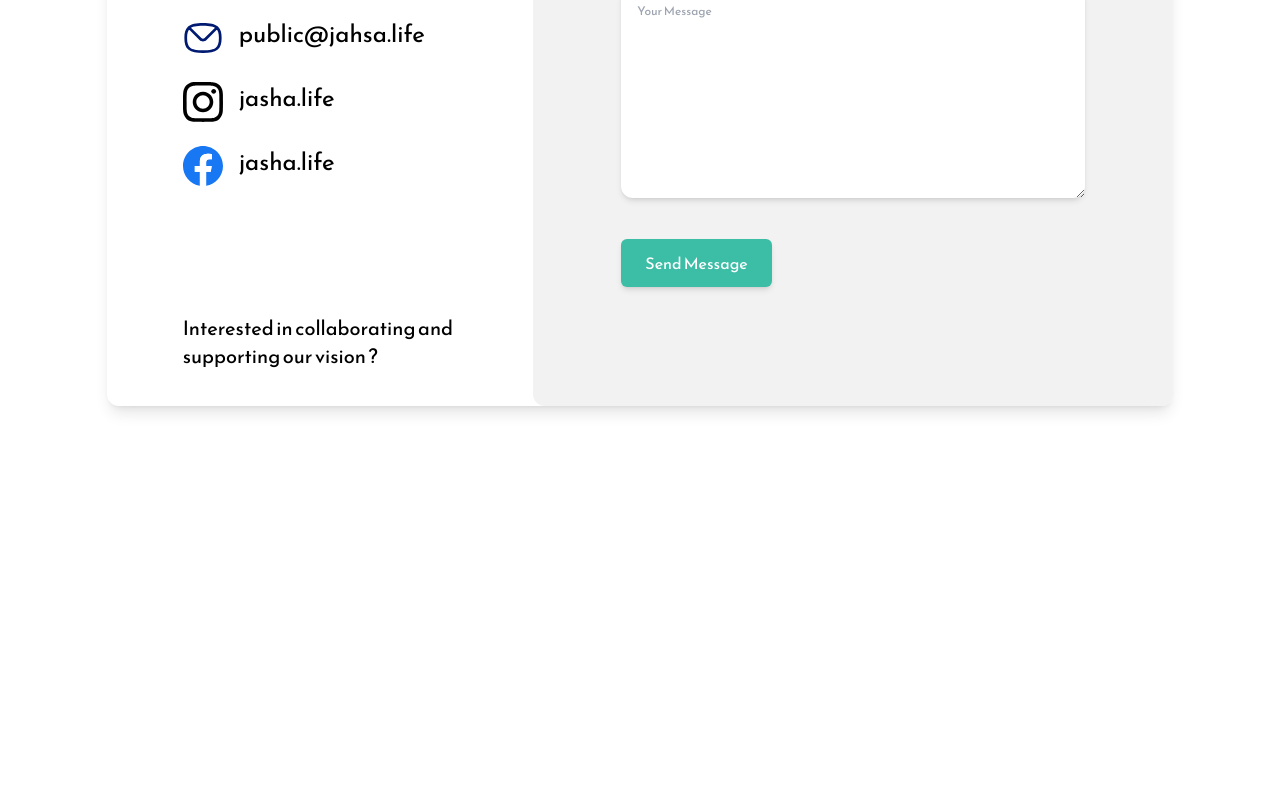
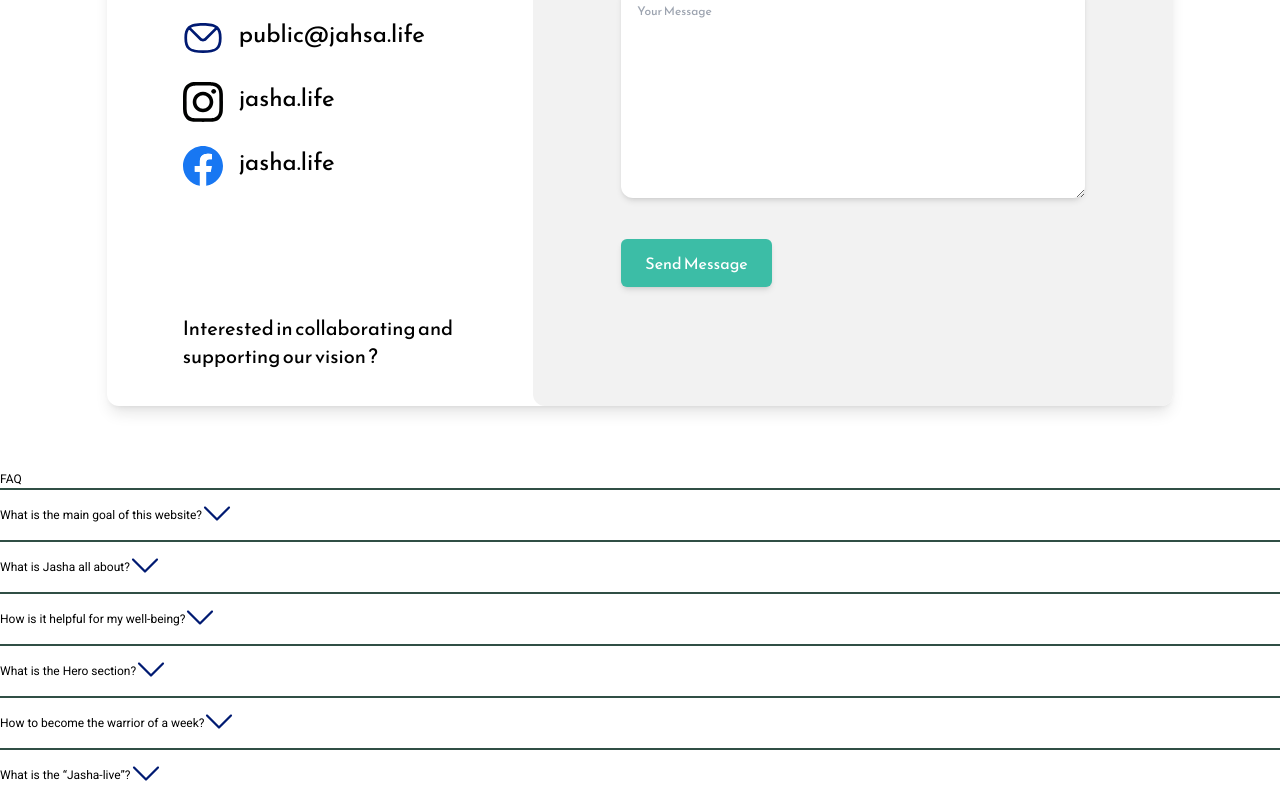
Before and after one commit to AboNazari/JASHA, a React (Create React App) app: page / in a window 1280 px wide. Shown: the part 4478-5278 px from the top of the page. Before the commit the page ends 4948 px from the top, so only its background shows below. Built offline with nearby package versions, Linux system fonts and the light colour scheme.

Commit message:
FAQ added

```diff
--- /dev/null
+++ b/src/components/Question.jsx
@@ -0,0 +1,16 @@
+import React from "react";
+import { ReactComponent as Up } from "../icons/Up.svg";
+import { ReactComponent as Down } from "../icons/Down.svg";
+
+const Question = ({ Question, Answer, open }) => {
+  return (
+    <div>
+      <li className="border-t-2 border-dark py-4 flex spcae-x-10">
+        <p>{Question}</p> {open ? <Up /> : <Down />}
+      </li>
+      {open ? <p className="p-10 mt-4 text-xl font-primary">{Answer}</p> : ""}
+    </div>
+  );
+};
+
+export default Question;
--- /dev/null
+++ b/src/data/QuestionsData.js
@@ -0,0 +1,34 @@
+const QuestionsList = [
+  {
+    id: "1",
+    Q: "What is the main goal of this website?",
+    A: "Lorem ipsum dolor sit amet consectetur, adipisicing elit. Est velit, excepturi itaque deleniti blanditiis aut officiis ab voluptatibus illum? Ducimus nesciunt mollitia tempora necessitatibus reiciendis labore ipsum alias ex enim.",
+  },
+  {
+    id: "2",
+    Q: "What is Jasha all about?",
+    A: "Lorem ipsum dolor sit amet consectetur, adipisicing elit. Est velit, excepturi itaque deleniti blanditiis aut officiis ab voluptatibus illum? Ducimus nesciunt mollitia tempora necessitatibus reiciendis labore ipsum alias ex enim.",
+  },
+  {
+    id: "3",
+    Q: "How is it helpful for my well-being?",
+    A: "Lorem ipsum dolor sit amet consectetur, adipisicing elit. Est velit, excepturi itaque deleniti blanditiis aut officiis ab voluptatibus illum? Ducimus nesciunt mollitia tempora necessitatibus reiciendis labore ipsum alias ex enim.",
+  },
+  {
+    id: "4",
+    Q: "What is the Hero section? ",
+    A: "Lorem ipsum dolor sit amet consectetur, adipisicing elit. Est velit, excepturi itaque deleniti blanditiis aut officiis ab voluptatibus illum? Ducimus nesciunt mollitia tempora necessitatibus reiciendis labore ipsum alias ex enim.",
+  },
+  {
+    id: "5",
+    Q: "How to become the warrior of a week?",
+    A: "Lorem ipsum dolor sit amet consectetur, adipisicing elit. Est velit, excepturi itaque deleniti blanditiis aut officiis ab voluptatibus illum? Ducimus nesciunt mollitia tempora necessitatibus reiciendis labore ipsum alias ex enim.",
+  },
+  {
+    id: "6",
+    Q: "What is the “Jasha-live”? ",
+    A: "Lorem ipsum dolor sit amet consectetur, adipisicing elit. Est velit, excepturi itaque deleniti blanditiis aut officiis ab voluptatibus illum? Ducimus nesciunt mollitia tempora necessitatibus reiciendis labore ipsum alias ex enim.",
+  },
+];
+
+export default QuestionsList;
--- /dev/null
+++ b/src/layouts/FAQ.jsx
@@ -0,0 +1,36 @@
+import React from "react";
+import { useState } from "react/cjs/react.production.min";
+import Question from "../components/Question";
+import QuestionsData from "../data/QuestionsData";
+
+const FAQ = () => {
+  //   const [isOpen, setIsOpen] = useState(false);
+  //   const onToOpenClick = (e) => {
+  //     const id = e.target.id;
+  //     if (id == QuestionsData.id) {
+  //       setIsOpen(!isOpen);
+  //     }
+  //   };
+  return (
+    <div>
+      <h3>FAQ</h3>
+      <div>
+        <ul>
+          {QuestionsData.map((Que) => {
+            return (
+              <Question
+                key={Que.id}
+                id={Que.id}
+                Question={Que.Q}
+                Answer={Que.A}
+                open={false}
+              />
+            );
+          })}
+        </ul>
+      </div>
+    </div>
+  );
+};
+
+export default FAQ;
--- a/src/pages/Home.jsx
+++ b/src/pages/Home.jsx
@@ -8,6 +8,7 @@ import About from "../layouts/About";
 import Donation from "../layouts/Donation";
 import Counter from "../layouts/Counter";
 import Contact from "../layouts/Contact";
+import FAQ from "../layouts/FAQ";
 
 const Home = () => {
   return (
@@ -19,6 +20,7 @@ const Home = () => {
       <Donation />
       <Counter />
       <Contact />
+      <FAQ />
     </div>
   );
 };
```
Also changed, not shown: src/icons/Down.svg (added), src/icons/Up.svg (added).
